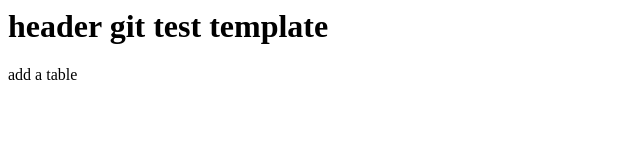
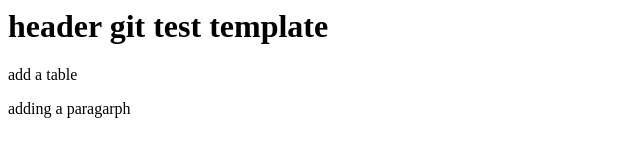
Before and after one commit to r3dius/fullstacklearn, a plain HTML site: page index.htm in a window 1280 px wide. Shown: the whole page, without its empty margins (0-640 px from the left). Drawn offline with Linux system fonts and the light colour scheme.

Commit message:
third commit

```diff
--- a/index.htm
+++ b/index.htm
@@ -6,5 +6,8 @@
 			<table>
 					add a table
 			</table>
+			<p>
+					adding a paragarph
+			</p>
 	</body>
 </html>
```
